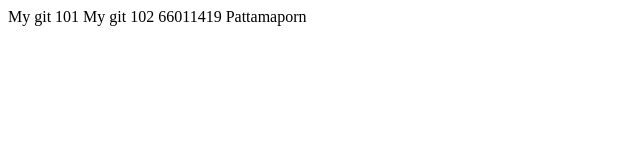
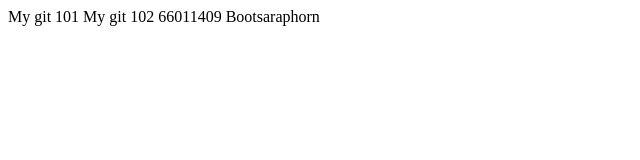
Before and after one commit to Poppipappa/git101, a plain HTML site: page index.html in a window 1280 px wide. Shown: the full height of the page, 0-640 px from the left. Drawn offline with Linux system fonts and the light colour scheme.

Commit message:
Update index.html

```diff
--- a/index.html
+++ b/index.html
@@ -8,6 +8,6 @@
 <body>
     My git 101
     My git 102
-    66011419 Pattamaporn
+    66011409 Bootsaraphorn
 </body>
 </html>
```
